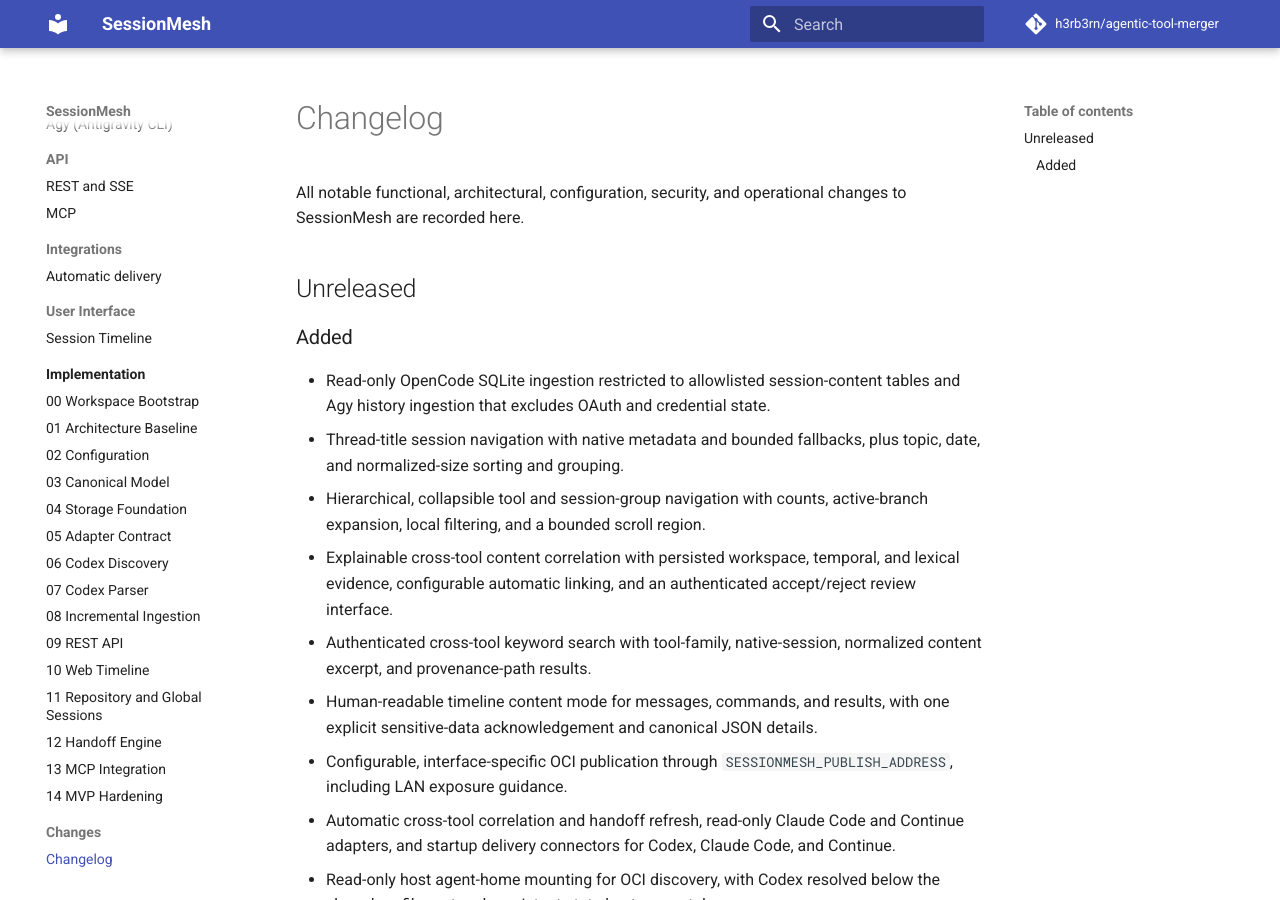
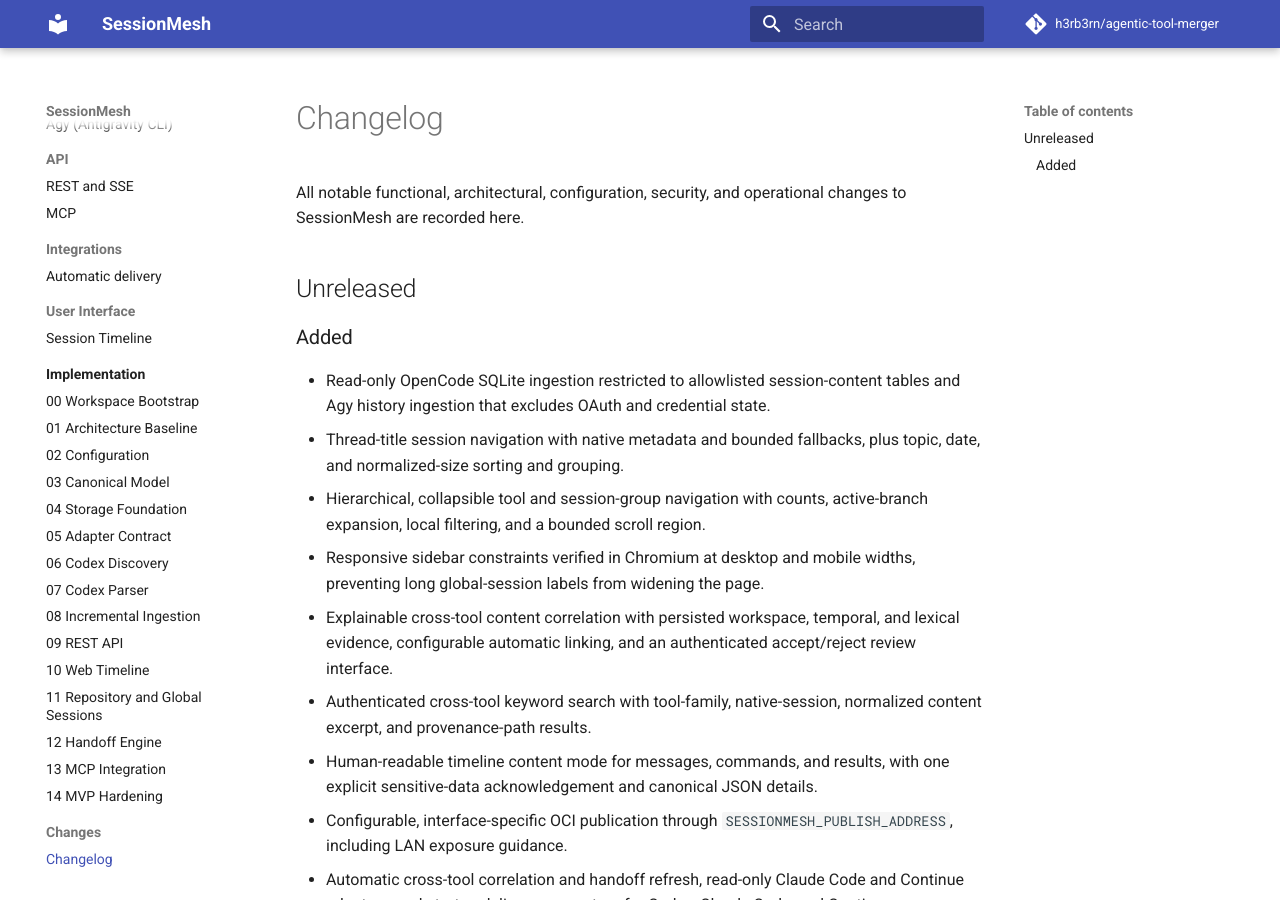
Before and after one commit to h3rb3rn/agentic-tool-merger, an MkDocs documentation site: the page built from docs/changes/changelog.md, in a window 1280 px wide and 900 px high. Built offline with MkDocs 1.6.1 and Material for MkDocs 9.7.7, drawn with Linux system fonts in a browser that asks for light colours; comment, search, counter and statistics services are not loaded.

Commit message:
fix: constrain responsive session sidebar

```diff
--- a/docs/changes/changelog.md
+++ b/docs/changes/changelog.md
@@ -13,6 +13,8 @@ changes to SessionMesh are recorded here.
   plus topic, date, and normalized-size sorting and grouping.
 - Hierarchical, collapsible tool and session-group navigation with counts,
   active-branch expansion, local filtering, and a bounded scroll region.
+- Responsive sidebar constraints verified in Chromium at desktop and mobile
+  widths, preventing long global-session labels from widening the page.
 - Explainable cross-tool content correlation with persisted workspace,
   temporal, and lexical evidence, configurable automatic linking, and an
   authenticated accept/reject review interface.
```
Also changed, not shown: apps/web/src/styles.css (+15 -2 lines).
